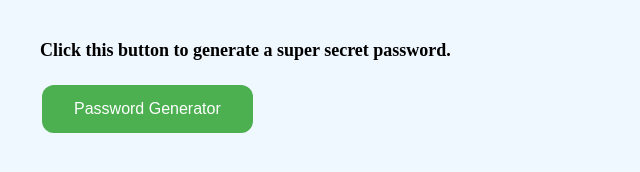
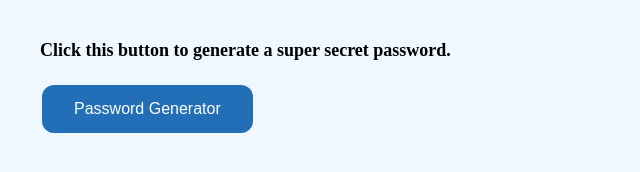
Before and after one commit to jesusmanteca/password-generator, a plain HTML site: page index.html in a window 1280 px wide. Shown: the whole page, without its empty margins (0-640 px from the left). Drawn offline with Linux system fonts and the light colour scheme.

Commit message:
changed the button color

```diff
--- a/assets/style.css
+++ b/assets/style.css
@@ -16,7 +16,7 @@ body {
 }
 
 .button {
-    background-color: #4CAF50;
+    background-color: #226fb8;
     border: none;
     color: white;
     padding: 15px 32px;
```
